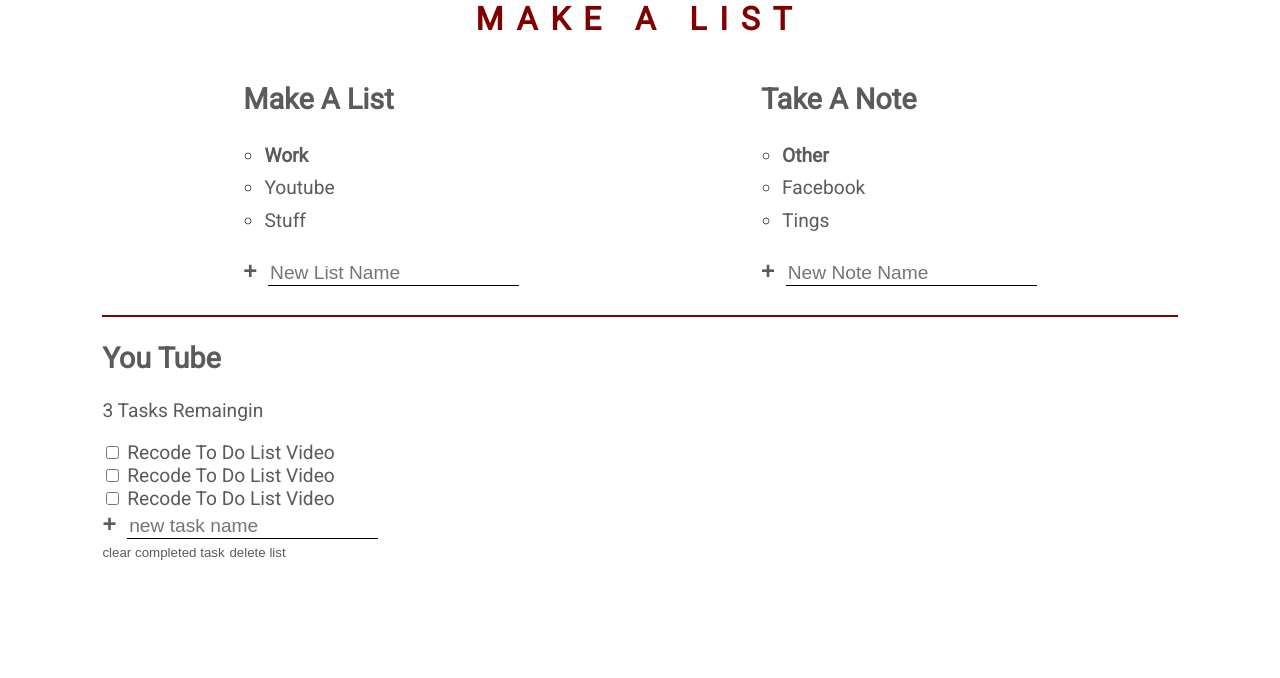
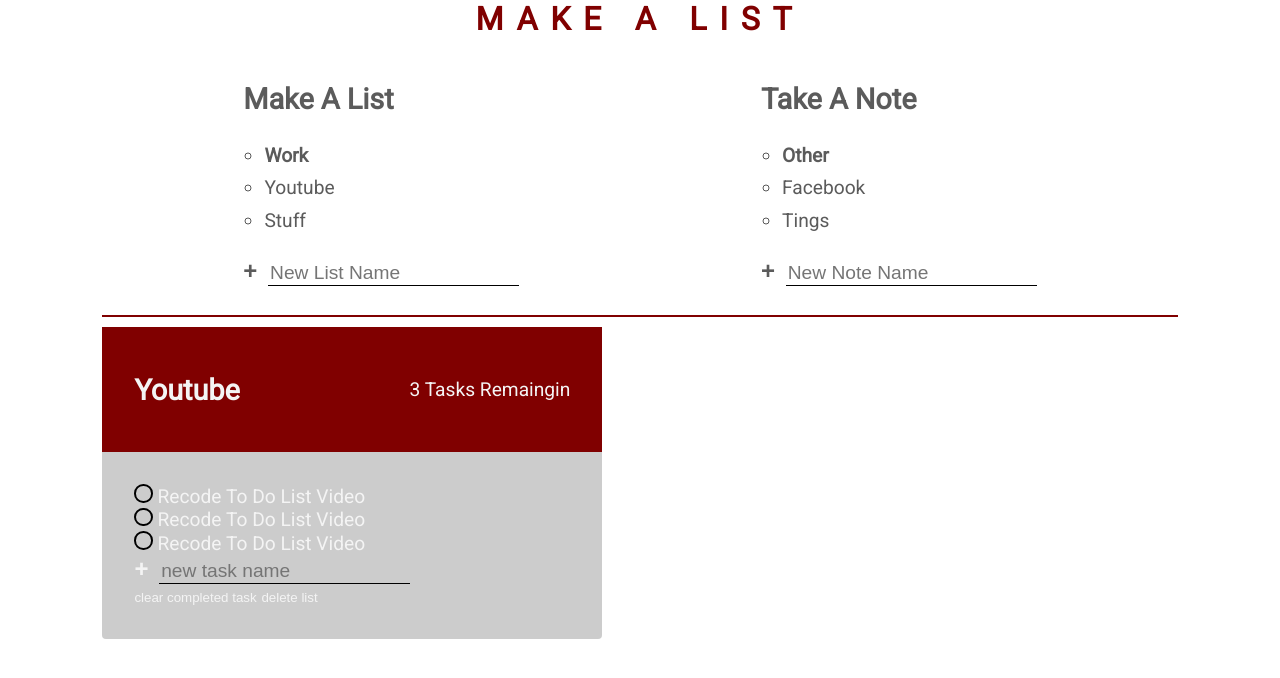
Before and after one commit to nmguni/evenBetterTodo, a plain HTML site: page dist/index.html in a window 1280 px wide. Drawn offline with Linux system fonts and the light colour scheme.

Commit message:
worked on todo section css

```diff
--- a/dist/index.html
+++ b/dist/index.html
@@ -19,9 +19,9 @@
     <div class="all-tasks">
       <h2 class="task-list-title">Make a list</h2>
       <ul class="task-list">
-        <li class="active-list">work</li>
-        <li>youtube</li>
-        <li>stuff</li>
+        <li class="list-name  active-list">work</li>
+        <li class="list-name" >youtube</li>
+        <li class="list-name" >stuff</li>
       </ul>
       <!-- input -->
       <form action="">
@@ -36,9 +36,9 @@
   <div class="all-notes">
     <h2 class="task-list-title">Take a Note</h2>
     <ul class="task-list">
-      <li class="active-list">other</li>
-      <li>facebook</li>
-      <li>tings</li>
+      <li class="list-name active-list">other</li>
+      <li class="list-name" >facebook</li>
+      <li class="list-name" >tings</li>
     </ul>
     <!-- note input -->
     <form action="">
@@ -51,7 +51,7 @@
 <hr>
   <div class="todo-list">
     <div class="todo-header">
-      <h2 class="list-title">you tube</h2>
+      <h2 class="list-title">youtube</h2>
       <p class="taskcount">3 tasks remaingin</p>
     </div>
 
@@ -60,7 +60,7 @@
         <div class="task">
           <input id="task-1" type="checkbox" />
           <label for="task-1">
-            <span class="custom-checkbox"></span>
+            <span class="custome-checkbox"></span>
             recode to do list video
           </label>
         </div>
@@ -69,7 +69,7 @@
           <div class="task">
             <input id="task-2" type="checkbox" />
             <label for="task-2">
-              <span class="custom-checkbox"></span>
+              <span class="custome-checkbox"></span>
               recode to do list video
             </label>
           </div>
@@ -78,7 +78,7 @@
             <div class="task">
               <input id="task-3" type="checkbox" />
               <label for="task-3">
-                <span class="custom-checkbox"></span>
+                <span class="custome-checkbox"></span>
                 recode to do list video
               </label>
             </div>
--- a/scss/main.scss
+++ b/scss/main.scss
@@ -34,6 +34,12 @@ hr {
   line-height: 1.7;
   list-style: circle;
   padding-left: 1.1em;
+}
+.list-name {
+  cursor: pointer;
+  &:hover {
+    opacity: 0.7;
+  }
 }
 .active-list {
   font-weight: 700;
@@ -76,4 +82,42 @@ hr {
   opacity: 0.2;
 }
 
-/// 31 min https://www.youtube.com/watch?v=IhmSidOJSeE
+.todo-list {
+  --spacer: 2rem;
+
+  grid-area: active;
+  background: #ccc;
+  color: #f4f4f4;
+  width: 500px;
+  border-radius: 4px;
+}
+
+.todo-header {
+  padding: var(--spacer);
+  background: maroon;
+  display: flex;
+  align-items: center;
+  justify-content: space-between;
+}
+.list-title {
+  margin: 0 1rem 0 0;
+}
+.task-count {
+  margin: 0;
+  font-size: 1rem;
+}
+.todo-body {
+  padding: var(--spacer);
+}
+[type="checkbox"] {
+  opacity: 0;
+  position: absolute;
+}
+.custome-checkbox {
+  display: inline-block;
+  width: 0.75em;
+  height: 0.75em;
+  cursor: pointer;
+  border: 2px solid #000;
+  border-radius: 50%;
+}
```
Also changed, not shown: dist/css/main.css, 1 other file.
